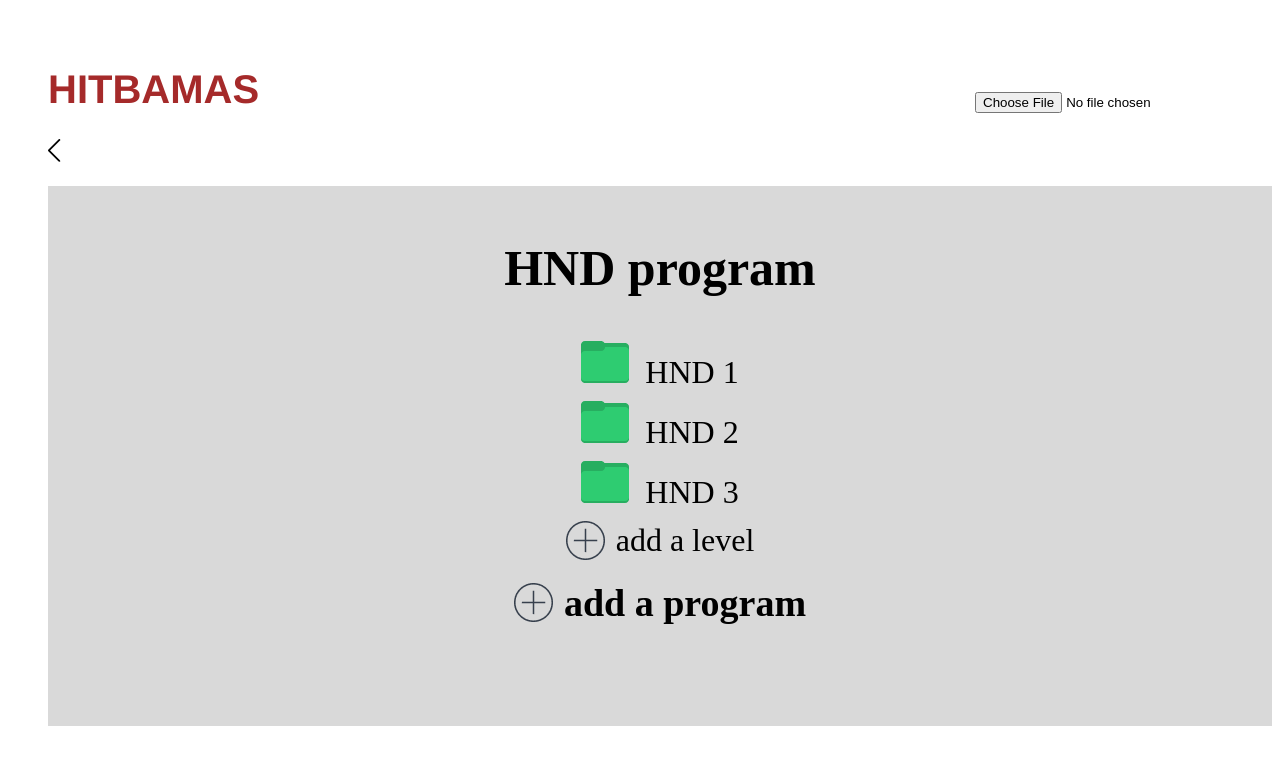
After one commit to TAZANOU-DEV/HND_WEB_DEVELOPMENT_PROJECT, a PHP site: page /add_program.html in a window 1280 px wide. The commit adds this page. Shown: the top 765 px of the page. Run offline with PHP 8.4, Linux system fonts and the light colour scheme.

Commit message:
7th commit

```diff
--- /dev/null
+++ b/add_program.css
@@ -0,0 +1,81 @@
+body{
+    background-color: white;
+
+}
+
+.container{
+    display: flex;
+    flex-direction: column;
+    margin: 40px;
+}
+.nav{
+    display: flex;
+    align-items: center;
+    justify-content: space-between;
+}
+.lh{
+
+
+}
+.s-name{
+    color: brown;
+    font-weight: bolder;
+    font-family:'Franklin Gothic Medium', 'Arial Narrow', Arial, sans-serif;
+    font-size: 40px;
+}
+.container_body{
+    width: 100%;
+    height: 500px;
+    background-color: rgba(217, 217, 217, 1);
+    margin-top: 20px;
+    padding: 20px;
+    display: flex;
+    flex-direction: column;
+    align-items: center;
+}
+
+.hnd_program{
+    font-size:50px;
+}
+.fold{
+    font-size: xx-large;
+    margin-left: 12px;
+}
+.fld{
+    text-decoration: none;
+    color: black;
+    cursor: pointer;
+}
+.fld:hover{
+
+    text-decoration: underline;
+    text-decoration-thickness: 3px;
+    text-decoration-color: rgba(108, 99, 255, 1);
+}
+.programs1{
+    margin: 10px;
+    display: flex;
+    align-items: center;
+    justify-content: center;
+    text-align: center;
+}
+.addlevel{
+    font-size: xx-large;
+    margin-left: 10px;
+}
+.add{
+    display: flex;
+    align-items: center;
+    justify-content: center;
+}
+.aaa{
+    font-size: 38px;
+    font-weight: bolder;
+    margin-left: 10px;
+}
+.as{
+    display: flex;
+    align-items: center;
+    justify-content: center;
+    margin-top: 20px;
+}
--- /dev/null
+++ b/add_program.html
@@ -0,0 +1,64 @@
+<!DOCTYPE html>
+<html lang="en">
+<head>
+    <meta charset="UTF-8">
+    <meta name="viewport" content="width=device-width, initial-scale=1.0">
+    <link rel="stylesheet" href="add_program.css">
+    <title>add program</title>
+</head>
+<body>
+
+    <div class="container">
+        <div class="nav">
+            <div class="lh">
+              <h1 class="s-name">HITBAMAS</h1>
+              <a href="home.html">  <img src="/icons/HND 1 icon/1.png" alt="" class="arrow_left"></a>
+            </div>
+
+             <div class="ll">
+
+
+           <input type="file" accept="image/*"  width="300px" placeholder="Logo" class="logo" id="ima">
+           <img src="" id="image-preview" alt="">
+
+            </div>
+            </div>
+
+        <div class="container_body">
+          <h1 class="hnd_program">HND program</h1>
+
+            <div class="programs">
+             <div class="programs1">
+             <a class="fld" href="#"> <img src="/icons/HND 1 icon/gg.png" alt="" class="folder"> <span class="fold">HND 1</span></a>
+             </div>
+
+             <div class="programs1">
+              <a class="fld" href="#"> <img src="/icons/HND 1 icon/gg.png" alt="" class="folder"> <span class="fold">HND 2</span></a>
+              </div>
+
+              <div class="programs1">
+                <a class="fld" href="#"> <img src="/icons/HND 1 icon/gg.png" alt="" class="folder"> <span class="fold">HND 3</span></a>
+                </div>
+
+              <a class="fld" href="#">
+              <div class="add">
+              <img src="/icons/HND 1 icon/Group.png" alt="" class="plus"> <span class="addlevel">add a level</span>
+              </div></a>
+
+
+
+            </div>
+            <a href="#" class="fld">
+
+            <div class="as">
+
+            <img src="/icons/HND 1 icon/Group.png" alt="" class="aa"> <span class="aaa">add a program</span>
+            </div></a>
+        </div>
+
+
+    </div>
+
+    <script src="add_program.js"></script>
+</body>
+</html>
```
Also changed, not shown: home.css (+24 -4 lines), home.html (+4 -4 lines), home.js (+47 -8 lines), add_program.js (added).
